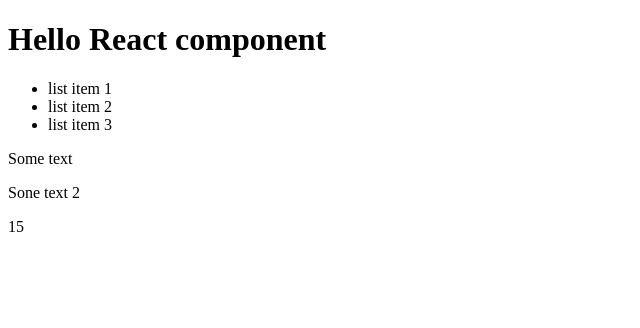
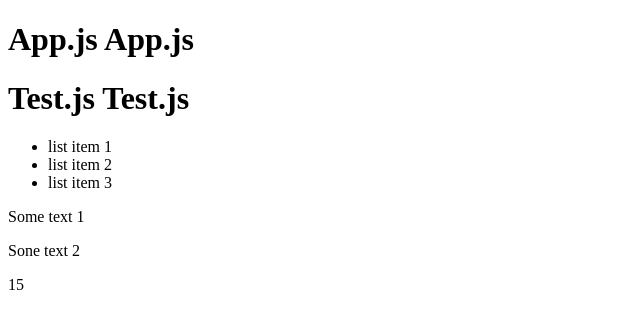
Before and after one commit to yuriystepaniuk/react-fake-shop, a React (Create React App) app: page / in a window 1280 px wide. Shown: the top 328 px of the page, without its empty margins (0-640 px from the left). Built offline with nearby package versions, Linux system fonts and the light colour scheme.

Commit message:
add optional props with '?'

```diff
--- a/src/App.tsx
+++ b/src/App.tsx
@@ -1,27 +1,41 @@
 import React from 'react'
+
+type TitleProps = {
+  title: string
+  text?: string //необовязковий параметр
+}
+
+const Title = (props: TitleProps) => (
+  <h1>
+    {props.title} {props.title}
+  </h1>
+)
 
 const title = <h1>Hello React.js</h1>
 
+
 const List = () => {
   return (
-    <React.Fragment>
+    <>
       <ul>
         <li>list item 1</li>
         <li>list item 2</li>
         <li>list item 3</li>
       </ul>
-        <p>Some text</p>
+      <div>
+        <p>Some text 1</p>
         <p>Sone text 2</p>
-    </React.Fragment>
+      </div>
+    </>
   )
 }
 //React Component
-const Title = () => <h1>Hello React component</h1>
 
 
 function App() {
     return <div className="App">
-      <Title />
+      <Title title ="App.js" />
+      <Title title ="Test.js" />
       <List />
        {10+5}
       </div>
```
